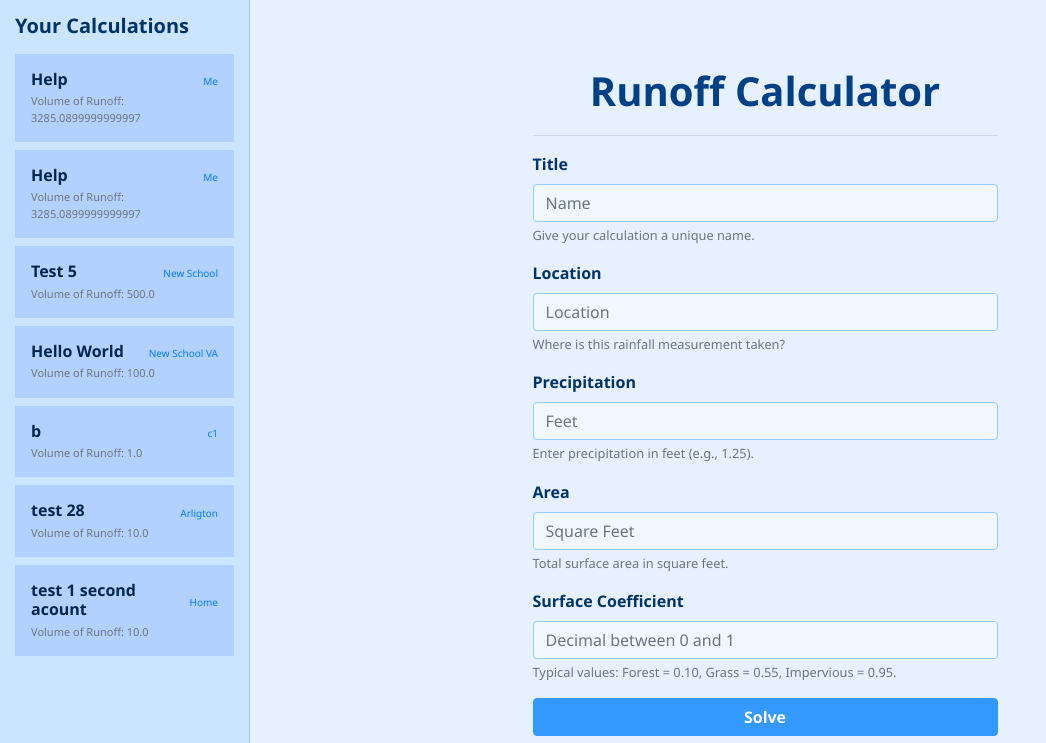
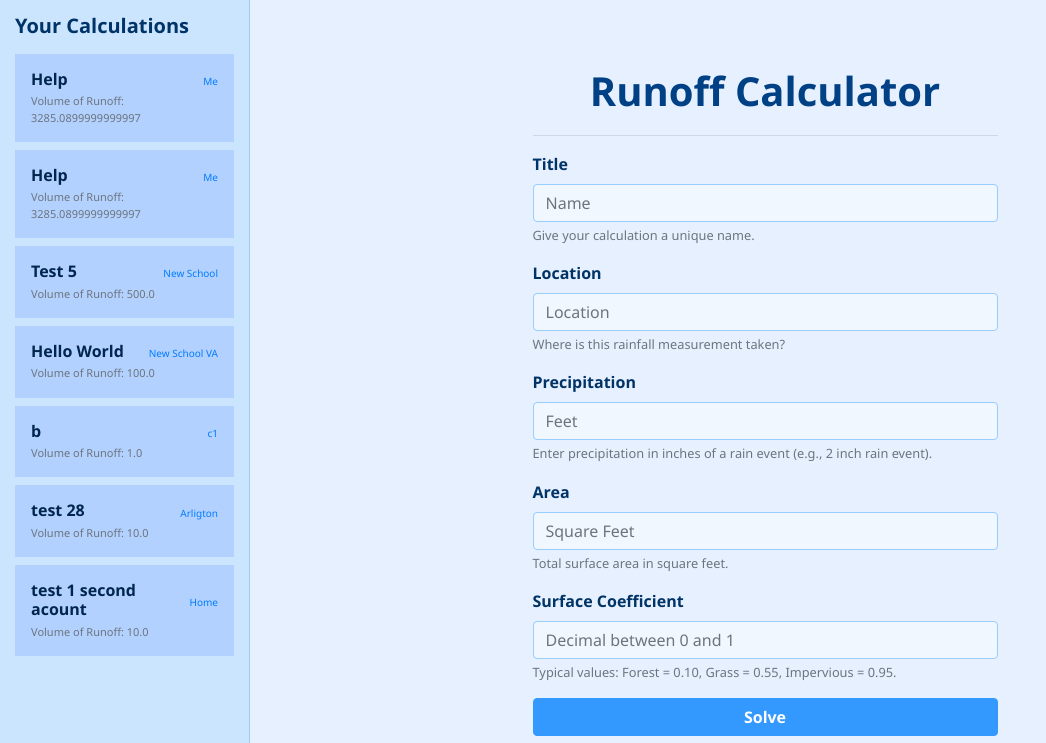
Before and after one commit to alx-desilva/RainfallWebsite, a Django app: page /use/ in a window 1280 px wide. Shown: the part 57-800 px from the top of the page, without its empty margins (0-1046 px from the left). Run offline with Django 5.2, Linux system fonts and the light colour scheme; a user stored in the database is signed in; data comes from the database, SQL or seed files in the repository; some libraries are stand-ins or nearby versions.

Commit message:
Updated Feet to Inch

```diff
--- a/RainfallWebsite/RainfallApp/templates/RainfallApp/calculation_page.html
+++ b/RainfallWebsite/RainfallApp/templates/RainfallApp/calculation_page.html
@@ -222,7 +222,7 @@
                             <div class="mb-3">
                                 <label for="precipitation" class="form-label"><b>Precipitation</b></label>
                                 <input type="number" step="any" class="form-control" placeholder="Feet" name="Percipitation" id="precipitation" required>
-                                <small class="form-text text-muted">Enter precipitation in feet (e.g., 1.25).</small>
+                                <small class="form-text text-muted">Enter precipitation in inches of a rain event (e.g., 2 inch rain event).</small>
                             </div>
                             <div class="mb-3">
                                 <label for="area" class="form-label"><b>Area</b></label>
@@ -264,7 +264,7 @@
 
             {% if vrunoff %}
                 <div class="text-center">
-                    <h3>Answer: {{ vrunoff }}</h3>
+                    <h3>Total Volume of Runoff in Ft Cubed: {{ vrunoff }}</h3>
                 </div>
             {% endif %}
 
--- a/RainfallWebsite/RainfallApp/views.py
+++ b/RainfallWebsite/RainfallApp/views.py
@@ -41,6 +41,8 @@ def calculation_page(request):
             area = request.POST['area']
             coef = request.POST['Coefficient']
             user = request.user
+
+            perc = float(perc)/12
 
             Vrunoff = float(perc) * float(area) * float(coef)
 
```
